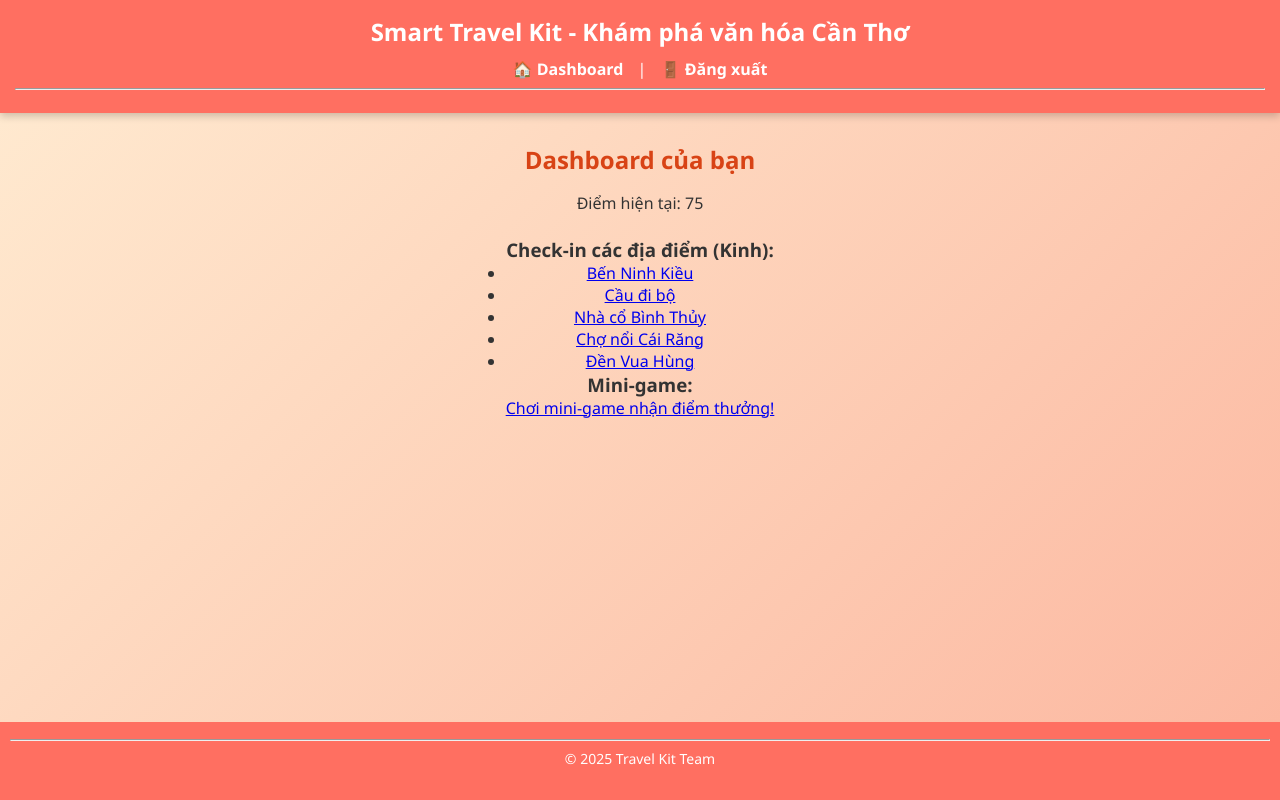
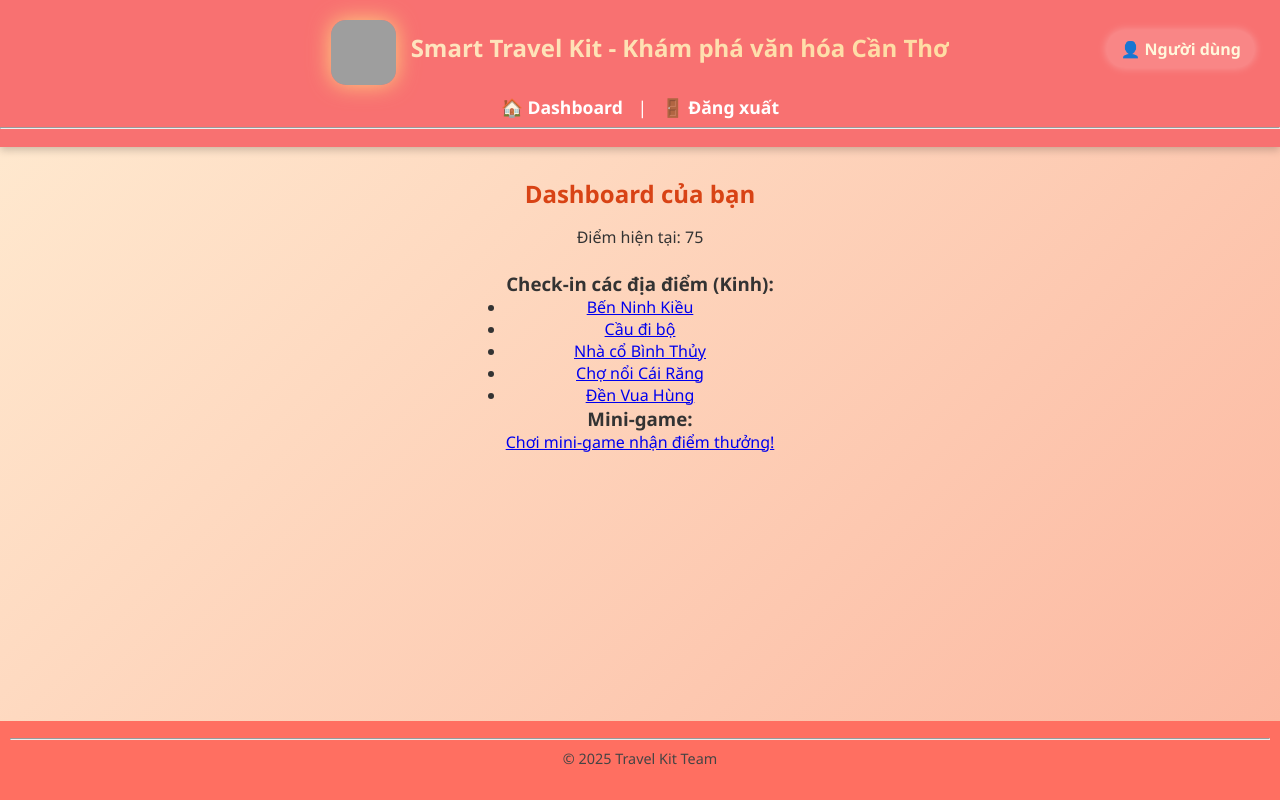
Before and after one commit to hung83st/mekongkit, a Flask app: page /dashboard in a window 1280 px wide. Run offline with Flask 3, Linux system fonts and the light colour scheme; a user stored in the database is signed in; grey boxes are pictures that could not be loaded.

Commit message:
Update base.html

```diff
--- a/travel_kit/templates/base.html
+++ b/travel_kit/templates/base.html
@@ -5,10 +5,158 @@
     <meta name="viewport" content="width=device-width, initial-scale=1.0">
     <title>{% block title %}Travel Kit{% endblock %}</title>
     <link rel="stylesheet" href="{{ url_for('static', filename='style.css') }}">
+    <style>
+        /* ====== Header và logo ====== */
+        header {
+            position: relative;
+            text-align: center;
+            background-color: #f87171;
+            color: white;
+            padding: 20px 0 10px 0;
+        }
+
+        .header-top {
+            position: relative;
+        }
+
+        .logo-container {
+            display: flex;
+            align-items: center;
+            justify-content: center;
+            gap: 15px;
+        }
+
+        .user-info {
+            position: absolute;
+            top: 10px;
+            right: 25px;
+            font-size: 1em;
+            font-weight: 600;
+            background-color: rgba(255, 255, 255, 0.15);
+            padding: 8px 14px;
+            border-radius: 20px;
+            box-shadow: 0 0 8px rgba(255, 255, 255, 0.3);
+            transition: background-color 0.3s ease, transform 0.2s ease;
+        }
+
+        .user-info:hover {
+            background-color: rgba(255, 255, 255, 0.3);
+            transform: scale(1.05);
+        }
+
+        .logo {
+            width: 65px;
+            height: 65px;
+            border-radius: 15px;
+            box-shadow: 0 0 10px rgba(255, 255, 255, 0.4);
+            animation: logo-glow 4s ease-in-out infinite;
+            transition: transform 0.3s ease;
+        }
+
+        .logo:hover {
+            transform: scale(1.1) rotate(5deg);
+        }
+
+        @keyframes logo-glow {
+            0%, 100% {
+                box-shadow: 0 0 10px rgba(255, 255, 200, 0.6);
+            }
+            50% {
+                box-shadow: 0 0 25px rgba(255, 220, 120, 0.9);
+            }
+        }
+
+        h1 {
+            font-weight: 700;
+            background: linear-gradient(90deg, #fff2cc, #ffe59e, #fff2cc);
+            background-size: 300%;
+            -webkit-background-clip: text;
+            -webkit-text-fill-color: transparent;
+            animation: title-shine 6s ease-in-out infinite;
+        }
+
+        @keyframes title-shine {
+            0% { background-position: 0% 50%; opacity: 0.9; }
+            50% { background-position: 100% 50%; opacity: 1; }
+            100% { background-position: 0% 50%; opacity: 0.9; }
+        }
+
+        nav {
+            margin-top: 10px;
+            font-size: 1.1em;
+        }
+
+        nav a {
+            color: #fff;
+            font-weight: bold;
+            text-decoration: none;
+        }
+
+        nav a:hover {
+            text-decoration: underline;
+        }
+
+        footer {
+            text-align: center;
+            margin-top: 20px;
+            color: #444;
+            font-size: 0.9em;
+        }
+
+        .flash-container {
+            text-align: center;
+            margin-top: 10px;
+        }
+
+        .alert {
+            display: inline-block;
+            padding: 10px 15px;
+            margin: 5px;
+            border-radius: 8px;
+        }
+
+        .alert-success {
+            background-color: #d1fae5;
+            color: #065f46;
+        }
+
+        .alert-danger {
+            background-color: #fee2e2;
+            color: #991b1b;
+        }
+
+        .user-link {
+            color: #fff8dc;
+            text-decoration: none;
+            font-weight: bold;
+            transition: color 0.3s ease, transform 0.2s ease;
+        }
+
+        .user-link:hover {
+            color: #ffeb99;
+            transform: scale(1.05);
+            text-decoration: underline;
+        }
+
+    </style>
 </head>
 <body>
     <header>
-        <h1>Smart Travel Kit - Khám phá văn hóa Cần Thơ</h1>
+        <div class="header-top">
+            <div class="logo-container">
+                <img src="{{ url_for('static', filename='images/logoMekongKit.jpg') }}" alt="Smart Travel Kit Logo" class="logo">
+                <h1>Smart Travel Kit - Khám phá văn hóa Cần Thơ</h1>
+            </div>
+
+            {% if session.get('user_id') %}
+            <div class="user-info">
+                <a href="{{ url_for('profile') }}" class="user-link">
+                    👤 {% if current_user %}{{ current_user.username }}{% else %}Người dùng{% endif %}
+                </a>
+            </div>
+            {% endif %}
+        </div>
+
         {% if session.get('user_id') %}
         <nav>
             <a href="{{ url_for('dashboard') }}">🏠 Dashboard</a> |
@@ -17,11 +165,26 @@
         {% else %}
         <nav>
             <a href="{{ url_for('login') }}">🔑 Đăng nhập</a> |
-            <a href="{{ url_for('register') }}">📝 Đăng ký</a>
+            <a href="{{ url_for('register') }}">📝 Đăng ký</a> |
+            <a href="{{ url_for('guide') }}">📘 Hướng dẫn sử dụng</a>
         </nav>
         {% endif %}
         <hr>
     </header>
+
+
+    <!-- 🌟 Hiển thị thông báo flash -->
+    {% with messages = get_flashed_messages(with_categories=true) %}
+      {% if messages %}
+        <div class="flash-container">
+          {% for category, message in messages %}
+            <div class="alert alert-{{ category }}">
+              {{ message }}
+            </div>
+          {% endfor %}
+        </div>
+      {% endif %}
+    {% endwith %}
 
     <main>
         {% block content %}{% endblock %}
```
